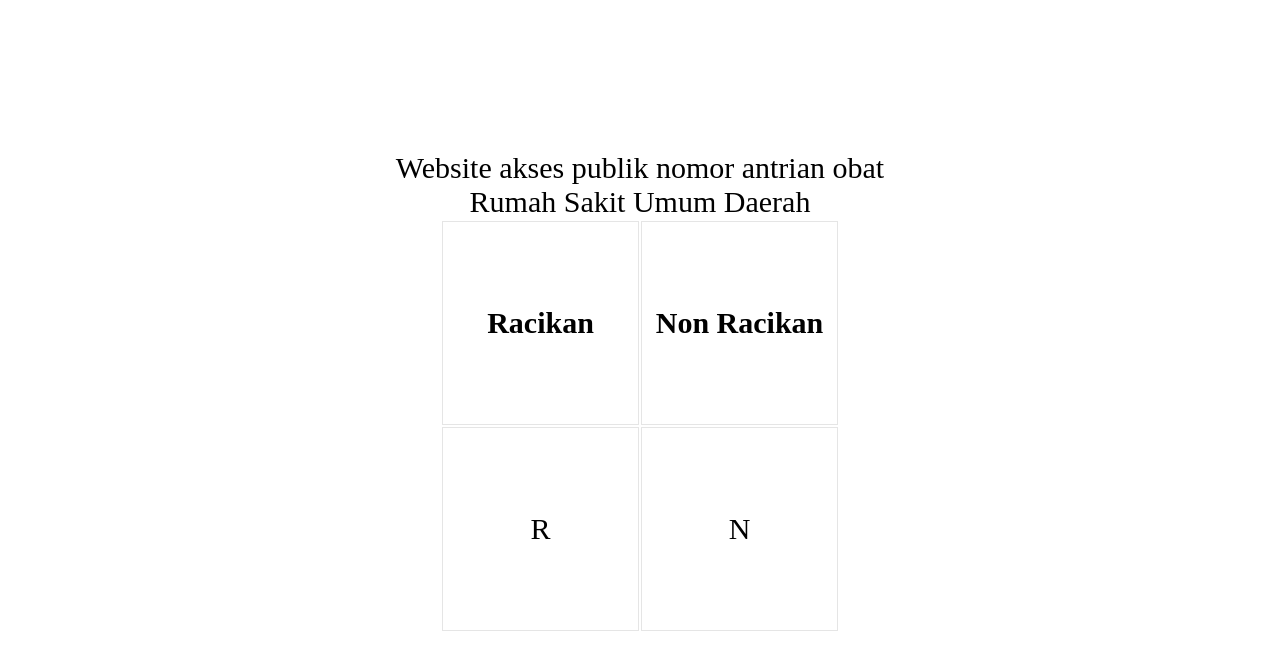
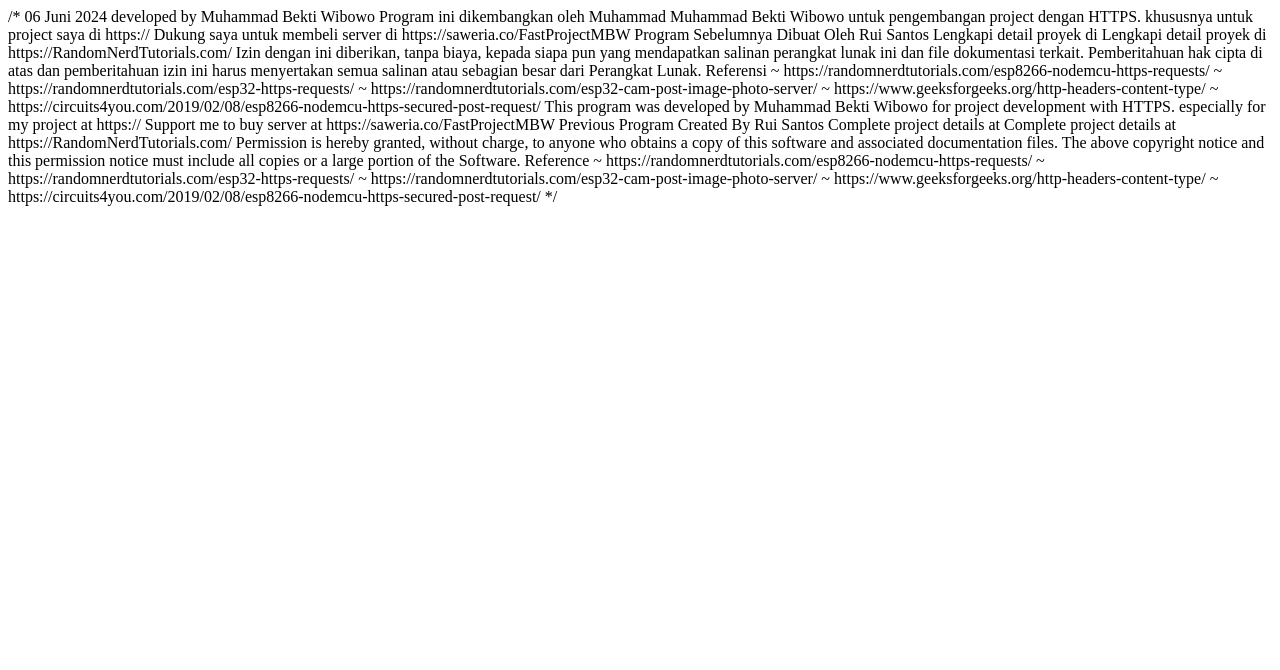
Before and after one commit to muhamad-bekti-wibowo/HTTP-HTTPS, a plain HTML site: page index.html in a window 1280 px wide. Drawn offline with nearby package versions, Linux system fonts and the light colour scheme; no server answers.

Commit message:
Update index.html

```diff
--- a/index.html
+++ b/index.html
@@ -1,60 +1,35 @@
-<!DOCTYPE html>
-<html lang="en">
+/*
+  06 Juni 2024 developed by Muhammad Bekti Wibowo
 
-<head>
-    <meta charset="UTF-8">
-    <meta name="viewport" content="width=device-width, initial-scale=1.0">
-    <title>Projek Asal asalan</title>
-    <script src="https://ajax.googleapis.com/ajax/libs/jquery/3.7.1/jquery.min.js"></script>
-    <style>
-        body {
-            text-align: center;
-            font-size: 30px;
-            display: flex;
-            align-items: center;
-            justify-content: center;
-            height: 96vh;
-            flex-direction: column;
-        }
+  Program ini dikembangkan oleh Muhammad Muhammad Bekti Wibowo untuk pengembangan project dengan HTTPS.
+  khususnya untuk project saya di https://
+  Dukung saya untuk membeli server di https://saweria.co/FastProjectMBW
 
-        .body {
-            display: flex;
-            width: 400px;
-            background-color: rgb(255, 255, 255);
-        }
-        .name{
-            width: 200px;
-            text-align: center;
-            border: 1px solid rgba(0,0,0,0.1);
-            height: 200px;
-        }
-    </style>
-</head>
+  Program Sebelumnya Dibuat Oleh Rui Santos
+  Lengkapi detail proyek di Lengkapi detail proyek di https://RandomNerdTutorials.com/
+  Izin dengan ini diberikan, tanpa biaya, kepada siapa pun yang mendapatkan salinan perangkat lunak ini dan file dokumentasi terkait.
+  Pemberitahuan hak cipta di atas dan pemberitahuan izin ini harus menyertakan semua salinan atau sebagian besar dari Perangkat Lunak.
 
-<body>
-    <div>Website akses publik nomor antrian obat </div>
-    <div>Rumah Sakit Umum Daerah</div>
-    <div class="body">
-        <table>
-            <tr>
-                <th class="name">Racikan </th>
-                <th class="name">Non Racikan</th>
-            </tr>
-            <tr>
-                <td class="name">R <span class="R"></span></td>
-                <td class="name">N <span class="N"></span></td>
-            </tr>
-        </table>
-    </div>
+  Referensi
+  ~ https://randomnerdtutorials.com/esp8266-nodemcu-https-requests/
+  ~ https://randomnerdtutorials.com/esp32-https-requests/
+  ~ https://randomnerdtutorials.com/esp32-cam-post-image-photo-server/
+  ~ https://www.geeksforgeeks.org/http-headers-content-type/
+  ~ https://circuits4you.com/2019/02/08/esp8266-nodemcu-https-secured-post-request/
 
-    <script>
-        let link ="https://script.google.com/macros/s/AKfycbwz-P9lVitfQ4T8OMY8bEcGOSfkBeM-RW3vtUulB2JESJgC2s6241BcnfPsd5PQSnbznw/exec?read";
-         $.get(link, function(data, status){
-            const myArray = data.split(",");
-            $(".R").text(myArray[0]);
-            $(".N").text(myArray[1]);
-  });
-    </script>
-</body>
+  This program was developed by Muhammad Bekti Wibowo for project development with HTTPS.
+  especially for my project at https://
+  Support me to buy server at https://saweria.co/FastProjectMBW
 
-</html>
+  Previous Program Created By Rui Santos
+  Complete project details at Complete project details at https://RandomNerdTutorials.com/
+  Permission is hereby granted, without charge, to anyone who obtains a copy of this software and associated documentation files.
+  The above copyright notice and this permission notice must include all copies or a large portion of the Software.
+
+  Reference
+  ~ https://randomnerdtutorials.com/esp8266-nodemcu-https-requests/
+  ~ https://randomnerdtutorials.com/esp32-https-requests/
+  ~ https://randomnerdtutorials.com/esp32-cam-post-image-photo-server/
+  ~ https://www.geeksforgeeks.org/http-headers-content-type/
+  ~ https://circuits4you.com/2019/02/08/esp8266-nodemcu-https-secured-post-request/
+*/
```
